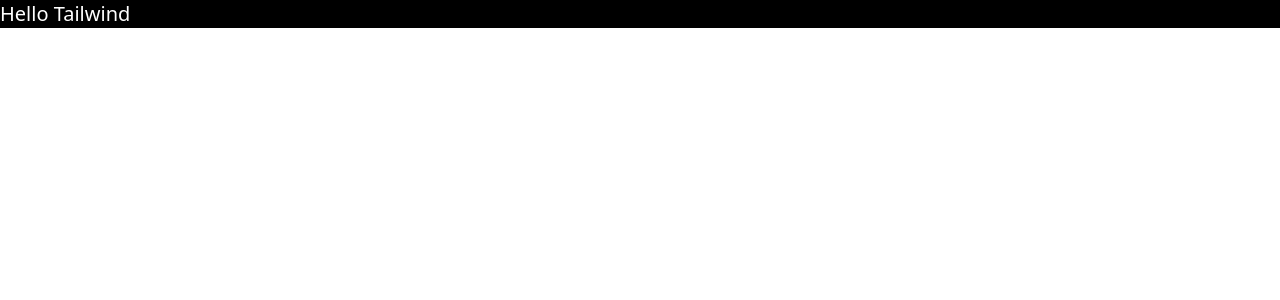
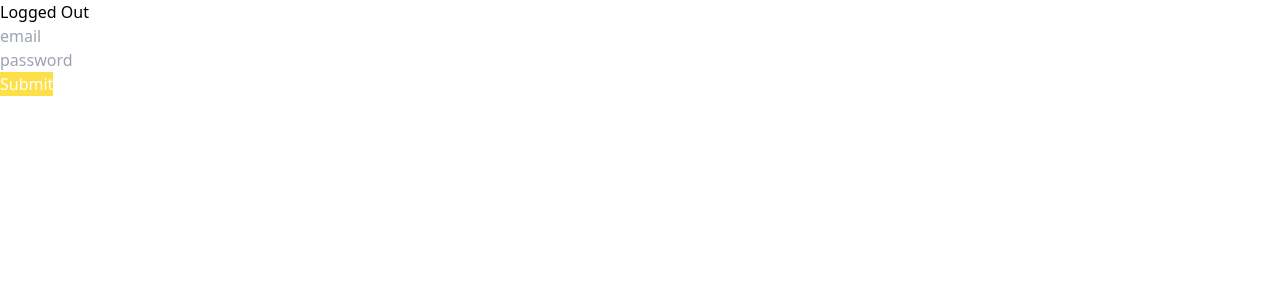
Before and after one commit to de1eb/nuber-eats-frontend, a React (Create React App) app: page / in a window 1280 px wide. Shown: the top 300 px of the page. Built offline with nearby package versions, Linux system fonts and the light colour scheme.

Commit message:
apollo setup, react hook form

```diff
--- a/package.json
+++ b/package.json
@@ -16,6 +16,8 @@
     "postcss": "^8.4.27",
     "react": "^18.2.0",
     "react-dom": "^18.2.0",
+    "react-hook-form": "^7.45.2",
+    "react-router-dom": "^6.14.2",
     "react-scripts": "5.0.1",
     "tailwindcss": "^3.3.3",
     "typescript": "^4.9.5",
--- a/src/App.tsx
+++ b/src/App.tsx
@@ -1,9 +1,11 @@
+import { useReactiveVar } from "@apollo/client";
+import { isLoggedInVar } from "./apollo";
+import { LoggedInRouter } from "./routers/logged-in-router";
+import { LoggedOutRouter } from "./routers/logged-out-router";
+
 function App() {
-  return (
-    <div className="bg-black">
-      <h1 className="text-xl text-white">Hello Tailwind</h1>
-    </div>
-  );
+  const isLoggedIn = useReactiveVar(isLoggedInVar);
+  return isLoggedIn ? <LoggedInRouter /> : <LoggedOutRouter />;
 }
 
 export default App;
--- a/src/apollo.ts
+++ b/src/apollo.ts
@@ -1,6 +1,19 @@
-import { ApolloClient, InMemoryCache } from "@apollo/client";
+import { ApolloClient, InMemoryCache, makeVar } from "@apollo/client";
 
+export const isLoggedInVar = makeVar(false);
 export const client = new ApolloClient({
   uri: 'http://localhost:4000/graphql',
-  cache: new InMemoryCache(),
+  cache: new InMemoryCache({
+    typePolicies: {
+      Query: {
+        fields: {
+          isLoggedIn: {
+            read() {
+              return isLoggedInVar();
+            }
+          }
+        }
+      }
+    }
+  }),
 });
--- /dev/null
+++ b/src/routers/logged-in-router.tsx
@@ -0,0 +1,8 @@
+import { isLoggedInVar } from "../apollo";
+
+export const LoggedInRouter = () => (
+  <div>
+    <h1>Logged In</h1>
+    <button onClick={() => isLoggedInVar(false)}>Log Out</button>
+  </div>
+);
--- /dev/null
+++ b/src/routers/logged-out-router.tsx
@@ -0,0 +1,45 @@
+import { useForm } from "react-hook-form";
+
+interface IForm {
+  email: string;
+  password: string;
+}
+
+export const LoggedOutRouter = () => {
+  const {
+    register,
+    watch,
+    handleSubmit,
+    formState: { errors },
+  } = useForm<IForm>();
+  const onSubmit = () => {
+    console.log(watch());
+  };
+  const onInvalid = () => {
+    console.log("cant create account");
+  };
+  return (
+    <div>
+      <h1>Logged Out</h1>
+      <form onSubmit={handleSubmit(onSubmit, onInvalid)}>
+        <div>
+          <input
+            {...register("email", {
+              required: "This is required",
+              pattern: /^[A-Za-z0-9._%+-]+@gmail.com$/,
+            })}
+            name="email"
+            type="email"
+            placeholder="email"
+          />
+          {errors.email?.message && <span className="font-bold text-red-600">{errors.email?.message}</span>}
+          {errors.email?.type === "pattern" && <span className="font-bold text-red-600">Only gmail allowed</span>}
+        </div>
+        <div>
+          <input {...register("password", { required: true })} type="password" required placeholder="password" />
+        </div>
+        <button className="bg-yellow-300 text-white">Submit</button>
+      </form>
+    </div>
+  );
+};
--- a/src/styles/styles.css
+++ b/src/styles/styles.css
@@ -584,14 +584,18 @@
   --tw-backdrop-sepia:  ;
 }
 
-.bg-black {
+.bg-yellow-300 {
   --tw-bg-opacity: 1;
-  background-color: rgb(0 0 0 / var(--tw-bg-opacity));
+  background-color: rgb(253 224 71 / var(--tw-bg-opacity));
 }
 
-.text-xl {
-  font-size: 1.25rem;
-  line-height: 1.75rem;
+.font-bold {
+  font-weight: 700;
+}
+
+.text-red-600 {
+  --tw-text-opacity: 1;
+  color: rgb(220 38 38 / var(--tw-text-opacity));
 }
 
 .text-white {
```
Also changed, not shown: 1 other file (tests, documents, lock files or other folders).
